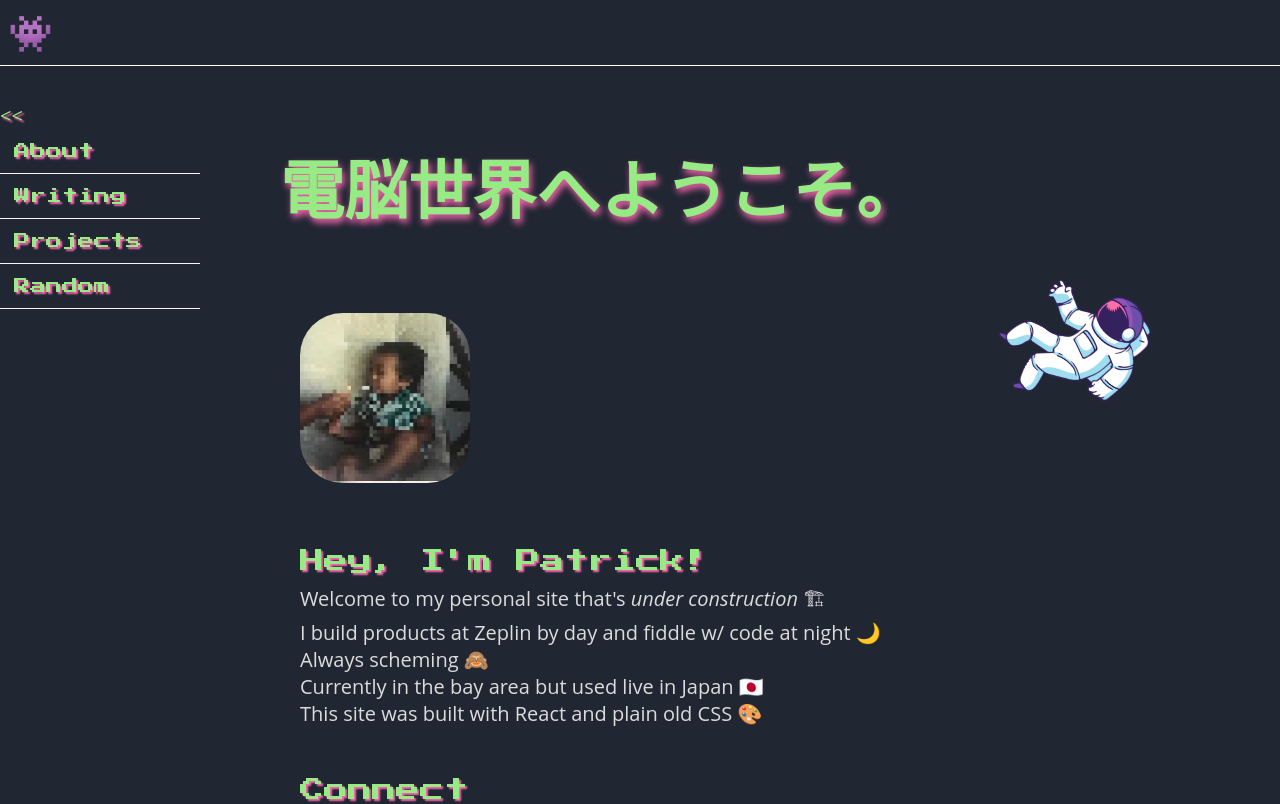
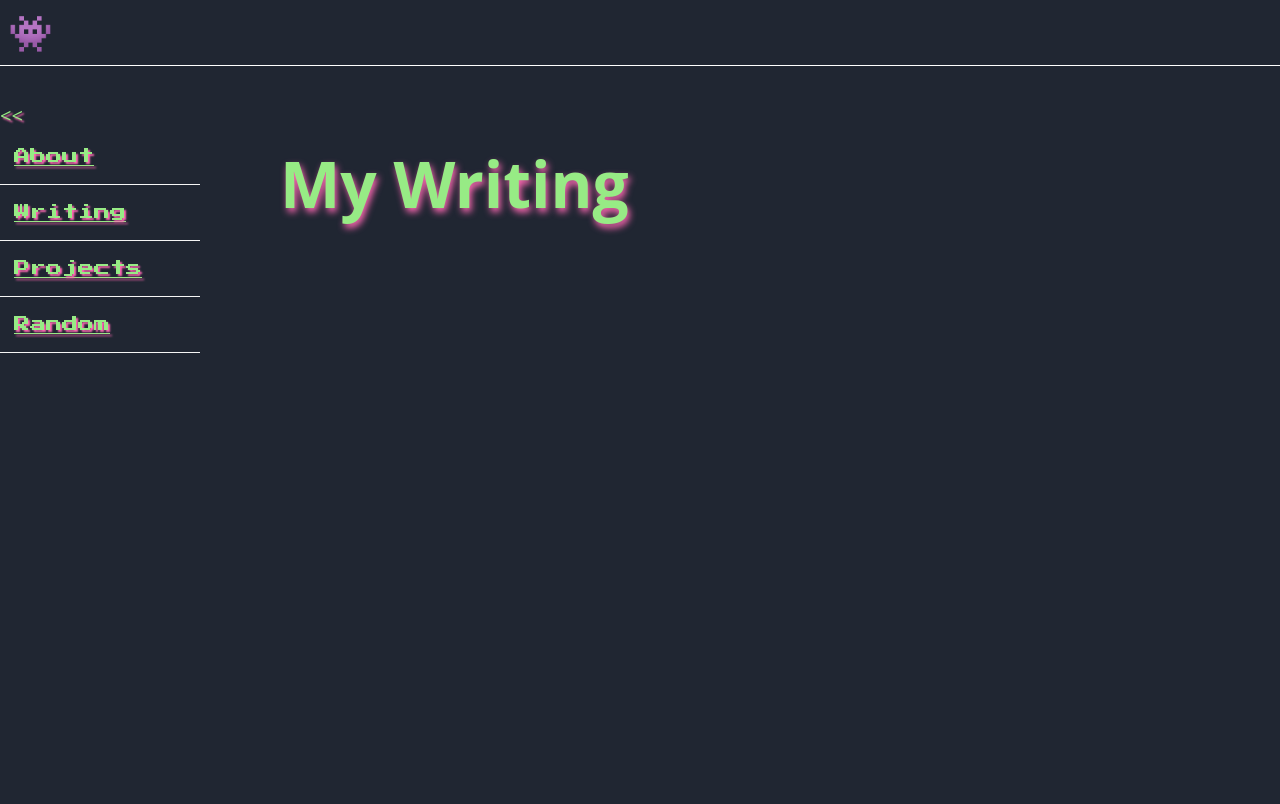
Before and after one commit to patrickluvsoj/personal-site, a React (Create React App) app: page /writing in a window 1280 px wide. Shown: the top 804 px of the page. Built offline with nearby package versions, Linux system fonts and the light colour scheme.

Commit message:
implemented basic routes with react router

```diff
--- a/package.json
+++ b/package.json
@@ -9,6 +9,7 @@
     "@testing-library/user-event": "^13.5.0",
     "react": "^17.0.2",
     "react-dom": "^17.0.2",
+    "react-router-dom": "^6.2.1",
     "react-scripts": "5.0.0",
     "web-vitals": "^2.1.3"
   },
--- a/src/App.js
+++ b/src/App.js
@@ -1,18 +1,20 @@
-import Header from "./Header";
-import Menu from "./Menu";
+import Layout from "./Layout";
 import Content from "./Content";
-import Footer from "./Footer";
+import Writings from "./Writings";
+import Projects from "./Projects";
+import Random from "./Random";
+import {Routes, Route} from "react-router-dom";
 
 function App() {
   return (
-    <div className="parent">
-        <Header/>
-        <div className="main">
-          <Menu />
-          <Content className="content"/>
-        </div>
-        <Footer />
-    </div>
+    <Routes>
+        <Route path="/" element={<Layout />}>
+          <Route index path="/about" element={<Content />}/>
+          <Route path="/writing" element={<Writings />}/>
+          <Route path="projects" element={<Projects />}/>
+          <Route path="random" element={<Random />}/>
+        </Route>
+    </Routes>
   );
 }
 
--- /dev/null
+++ b/src/Layout.js
@@ -0,0 +1,23 @@
+import {Outlet} from "react-router-dom";
+
+import Header from "./Header";
+import Menu from "./Menu";
+import Content from "./Content";
+import Footer from "./Footer";
+
+function Layout() {
+
+    return (
+        <div className="parent">
+            <Header/>
+            <div className="main">
+              <Menu />
+              <Outlet />
+              {/* <Content className="content"/> */}
+            </div>
+            <Footer />
+        </div>
+    )
+}
+
+export default Layout;
--- a/src/Menu.js
+++ b/src/Menu.js
@@ -1,3 +1,6 @@
+import {NavLink, Outlet} from "react-router-dom";
+
+
 function Menu() {
 
     return (
@@ -7,14 +10,22 @@ function Menu() {
                 <label className="collapse" for="menu-collapsed">{'<<'}</label>
                 <label className="expand" for="menu-collapsed">{'>>'}</label>
             </div>
-            <div className="menu-content">
+            <nav className="menu-content">
                 <ul>
-                    <li className="menu-item">About</li>
-                    <li className="menu-item">Writing</li>
-                    <li className="menu-item">Projects</li>
-                    <li className="menu-item">Random</li>
+                    <li className="menu-item">
+                        <NavLink className="menu-item-txt" to="about">About</NavLink>
+                    </li>
+                    <li className="menu-item">
+                        <NavLink className="menu-item-txt" to="writing">Writing</NavLink>
+                    </li>
+                    <li className="menu-item">
+                        <NavLink className="menu-item-txt" to="projects">Projects</NavLink>
+                    </li>
+                    <li className="menu-item">
+                        <NavLink className="menu-item-txt" to="random">Random</NavLink>
+                    </li>
                 </ul>
-            </div>
+            </nav>
         </div>
     )
 }
--- /dev/null
+++ b/src/Projects.js
@@ -0,0 +1,9 @@
+
+
+function Projects() {
+    return (
+        <h1 className="name">My Projects</h1>
+    )
+}
+
+export default Projects
--- /dev/null
+++ b/src/Random.js
@@ -0,0 +1,9 @@
+
+
+function Random() {
+    return (
+        <h1 className="name">My Random Stuff</h1>
+    )
+}
+
+export default Random
--- /dev/null
+++ b/src/Writings.js
@@ -0,0 +1,9 @@
+
+
+function Writings() {
+    return (
+        <h1 className="name">My Writing</h1>
+    )
+}
+
+export default Writings
--- a/src/index.css
+++ b/src/index.css
@@ -56,13 +56,16 @@ ul {
 }
 
 .menu-item {
+    list-style: none;
+    padding: 14px;
+    border-bottom: 1px solid whitesmoke;
+}
+
+.menu-item-txt {
     font-family: 'Press Start 2P';
     font-size: 16px;
     color: #97eb85;
     text-shadow: 2px 2px 2px hotpink;
-    list-style: none;
-    padding: 14px;
-    border-bottom: 1px solid whitesmoke;
 }
 
 .menu-item:hover {
--- a/src/index.js
+++ b/src/index.js
@@ -1,12 +1,15 @@
 import React from 'react';
 import ReactDOM from 'react-dom';
 import App from './App'
+import {BrowserRouter} from "react-router-dom";
 
 import './index.css';
 
 ReactDOM.render(
   <React.StrictMode>
-    <App />
+    <BrowserRouter>
+      <App />
+    </BrowserRouter>
   </React.StrictMode>,
   document.getElementById('root')
 );
```
Also changed, not shown: 1 other file (tests, documents, lock files or other folders).
